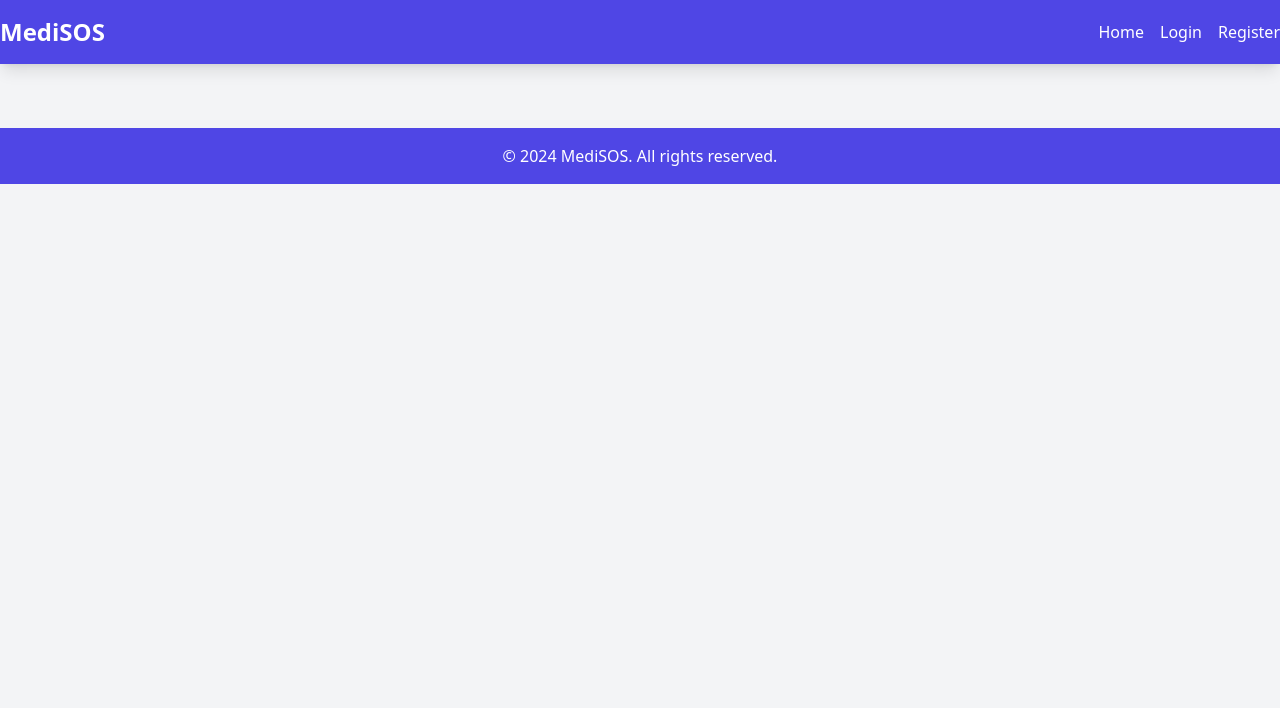
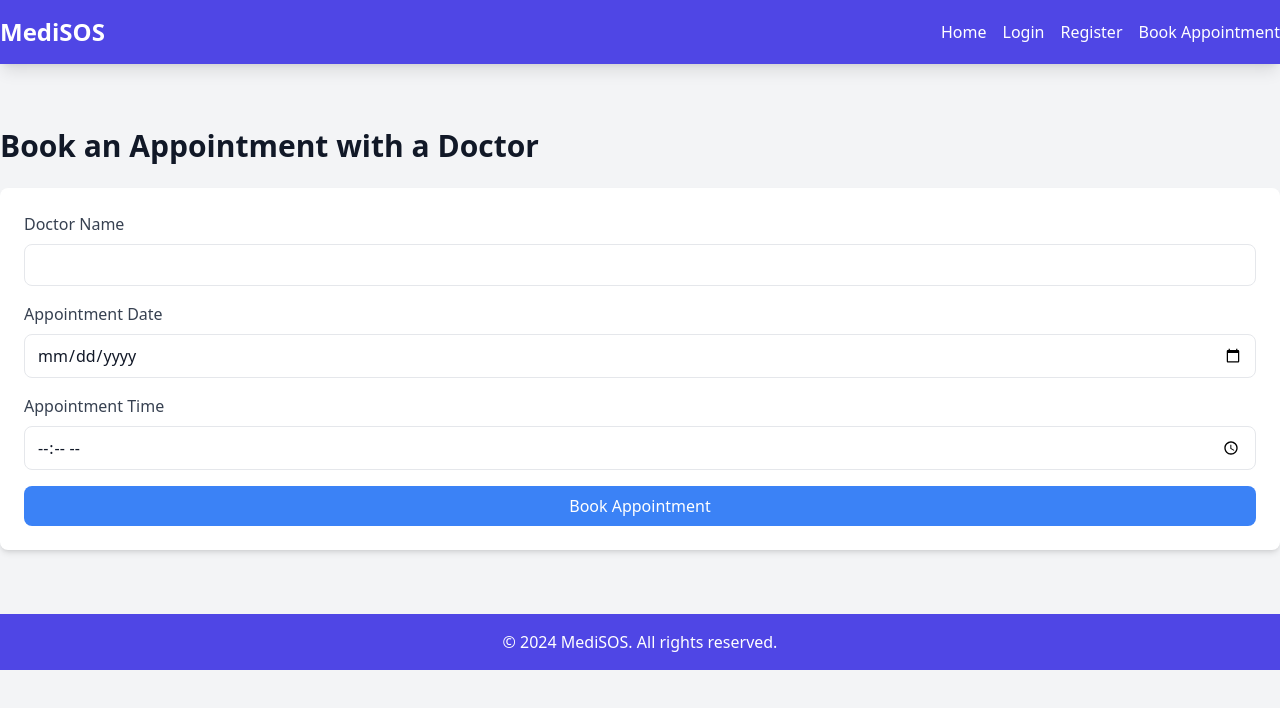
Before and after one commit to Aman-Siingh/health-reminder, a React (Vite) app: page /book-appointment in a window 1280 px wide. Shown: the top 708 px of the page. Built offline with nearby package versions, Linux system fonts and the light colour scheme.

Commit message:
Appoitnment

```diff
--- a/package.json
+++ b/package.json
@@ -10,6 +10,7 @@
     "preview": "vite preview"
   },
   "dependencies": {
+    "axios": "^1.7.7",
     "react": "^18.3.1",
     "react-dom": "^18.3.1",
     "react-router-dom": "^6.26.2"
--- a/src/App.jsx
+++ b/src/App.jsx
@@ -1,9 +1,9 @@
-import React from 'react';
 import { BrowserRouter as Router, Routes, Route, Link } from 'react-router-dom';
 import Home from './pages/Home';
 import Login from './pages/Login';
 import Register from './pages/Register';
 import Dashboard from './pages/Dashboard';
+import BookAppointment from './pages/BookAppointment';  // Correctly importing BookAppointment
 
 function App() {
   return (
@@ -12,7 +12,7 @@ function App() {
         <header className="bg-indigo-600 shadow-lg py-4">
           <nav className="container mx-auto flex justify-between items-center">
             <Link to="/" className="text-white text-2xl font-bold">
-            MediSOS
+              MediSOS
             </Link>
             <div className="space-x-4">
               <Link to="/" className="text-white hover:text-indigo-300 transition duration-300">
@@ -24,6 +24,9 @@ function App() {
               <Link to="/register" className="text-white hover:text-indigo-300 transition duration-300">
                 Register
               </Link>
+              <Link to="/book-appointment" className="text-white hover:text-indigo-300 transition duration-300">
+                Book Appointment
+              </Link>
             </div>
           </nav>
         </header>
@@ -34,6 +37,7 @@ function App() {
             <Route path="/login" element={<Login />} />
             <Route path="/register" element={<Register />} />
             <Route path="/dashboard" element={<Dashboard />} />
+            <Route path="/book-appointment" element={<BookAppointment />} />  {/* BookAppointment route */}
           </Routes>
         </main>
 
--- /dev/null
+++ b/src/pages/BookAppointment.jsx
@@ -0,0 +1,90 @@
+import React, { useState } from 'react';
+import axios from 'axios';
+
+function BookAppointment() {
+  const [doctor, setDoctor] = useState('');
+  const [date, setDate] = useState('');
+  const [time, setTime] = useState('');
+  const [response, setResponse] = useState(null);
+  const [error, setError] = useState(null);
+
+  const handleSubmit = async (e) => {
+    e.preventDefault();
+
+    const appointmentData = {
+      doctor,
+      date,
+      time
+    };
+
+    try {
+      // Replace 'your-api-key' with the actual API key from Practo
+      const res = await axios.post('https://api.practo.com/appointments', appointmentData, {
+        headers: {
+          'Authorization': `Bearer your-api-key`,
+          'Content-Type': 'application/json'
+        }
+      });
+
+      setResponse(res.data);
+    } catch (err) {
+      setError('Error booking appointment. Please try again later.');
+      console.error(err);
+    }
+  };
+
+  return (
+    <div className="container mx-auto py-8">
+      <h1 className="text-3xl font-bold mb-6">Book an Appointment with a Doctor</h1>
+      <form onSubmit={handleSubmit} className="bg-white p-6 rounded-lg shadow-md">
+        <div className="mb-4">
+          <label className="block text-gray-700 mb-2">Doctor Name</label>
+          <input
+            type="text"
+            value={doctor}
+            onChange={(e) => setDoctor(e.target.value)}
+            className="w-full px-3 py-2 border rounded-lg"
+            required
+          />
+        </div>
+        <div className="mb-4">
+          <label className="block text-gray-700 mb-2">Appointment Date</label>
+          <input
+            type="date"
+            value={date}
+            onChange={(e) => setDate(e.target.value)}
+            className="w-full px-3 py-2 border rounded-lg"
+            required
+          />
+        </div>
+        <div className="mb-4">
+          <label className="block text-gray-700 mb-2">Appointment Time</label>
+          <input
+            type="time"
+            value={time}
+            onChange={(e) => setTime(e.target.value)}
+            className="w-full px-3 py-2 border rounded-lg"
+            required
+          />
+        </div>
+        <button type="submit" className="w-full bg-blue-500 text-white py-2 rounded-lg hover:bg-blue-600">
+          Book Appointment
+        </button>
+      </form>
+
+      {response && (
+        <div className="mt-6 p-4 bg-green-100 text-green-800 rounded-lg">
+          <p>Appointment successfully booked!</p>
+        </div>
+      )}
+
+      {error && (
+        <div className="mt-6 p-4 bg-red-100 text-red-800 rounded-lg">
+          <p>{error}</p>
+        </div>
+      )}
+    </div>
+  );
+}
+
+export default BookAppointment;
--- a/src/pages/Dashboard.jsx
+++ b/src/pages/Dashboard.jsx
@@ -1,10 +1,19 @@
-import React, { useState } from 'react';
+import React, { useState, useEffect } from 'react';
 
 function Dashboard() {
-  const [medications, setMedications] = useState([]);
+  // Initialize medications from localStorage if available
+  const [medications, setMedications] = useState(() => {
+    const savedMedications = localStorage.getItem('medications');
+    return savedMedications ? JSON.parse(savedMedications) : [];
+  });
   const [name, setName] = useState('');
   const [dosage, setDosage] = useState('');
   const [time, setTime] = useState('');
+
+  // Save medications to localStorage whenever the medications state changes
+  useEffect(() => {
+    localStorage.setItem('medications', JSON.stringify(medications));
+  }, [medications]);
 
   const handleAddMedication = () => {
     const newMedication = { name, dosage, time };
@@ -12,6 +21,11 @@ function Dashboard() {
     setName('');
     setDosage('');
     setTime('');
+  };
+
+  const handleDeleteMedication = (index) => {
+    const updatedMedications = medications.filter((_, i) => i !== index);
+    setMedications(updatedMedications);
   };
 
   return (
@@ -60,8 +74,15 @@ function Dashboard() {
           {medications.length > 0 ? (
             <ul>
               {medications.map((medication, index) => (
-                <li key={index} className="mb-2">
-                  <strong>{medication.name}</strong> - {medication.dosage} at {medication.time}
+                <li key={index} className="mb-2 flex justify-between items-center">
+                  <div>
+                    <strong>{medication.name}</strong> - {medication.dosage} at {medication.time}
+                  </div>
+                  <button
+                    onClick={() => handleDeleteMedication(index)}
+                    className="bg-red-500 text-white px-3 py-1 rounded-lg hover:bg-red-600">
+                    Delete
+                  </button>
                 </li>
               ))}
             </ul>
```
Also changed, not shown: 1 other file (tests, documents, lock files or other folders).
